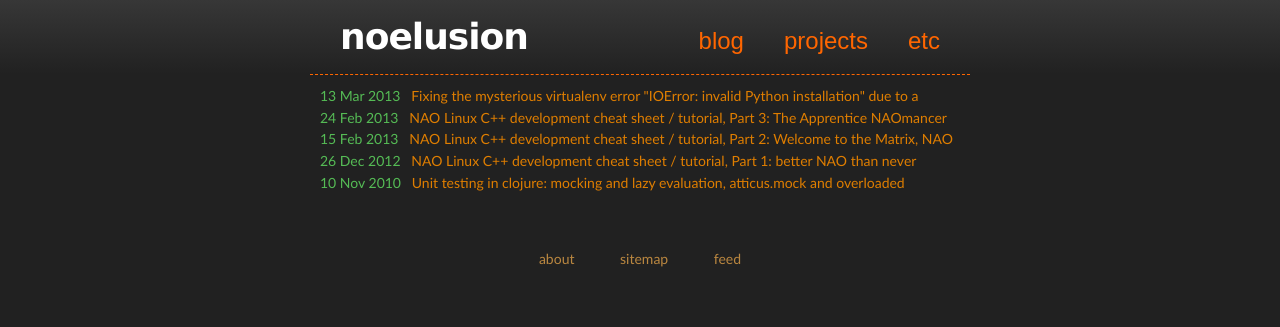
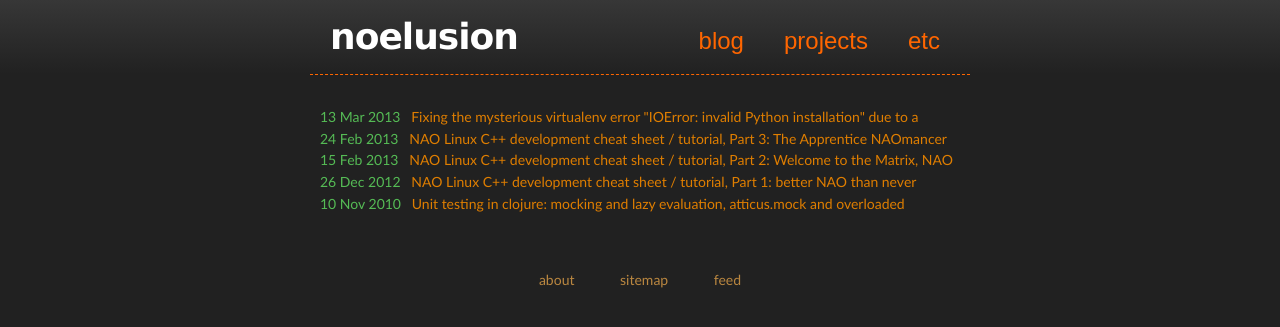
Before and after one commit to agravier/agravier.github.io, a Jekyll site: the page built from index.html, in a window 1280 px wide. Shown: the top 327 px of the page. Built offline with Jekyll 4.4.1, drawn with Linux system fonts in a browser that asks for light colours; Markdown is read by kramdown in place of the engine named in the settings.

Commit message:
Add an empty line before list of posts, move site title to the left.

```diff
--- a/index.html
+++ b/index.html
@@ -2,7 +2,7 @@
 layout: default
 title: home
 ---
-
+        <br />
         <div class="content">
           <ul class="related">
             {% for post in site.posts %}
--- a/stylesheets/stylesheet.css
+++ b/stylesheets/stylesheet.css
@@ -167,7 +167,7 @@ a {
     padding-bottom: none;
     background: none;
     position: relative;
-    left: 20px;
+    left: 10px;
 }
 
 #project_title h1 {
```
